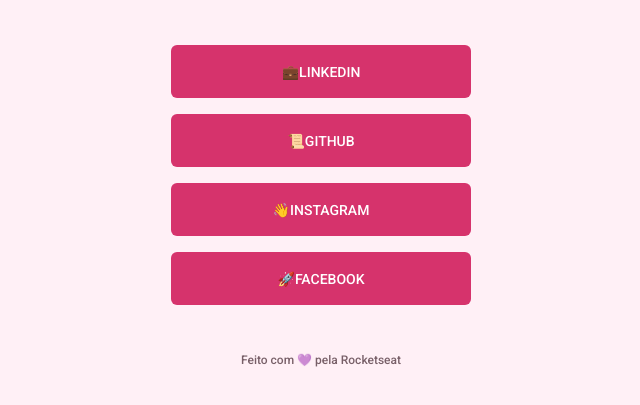
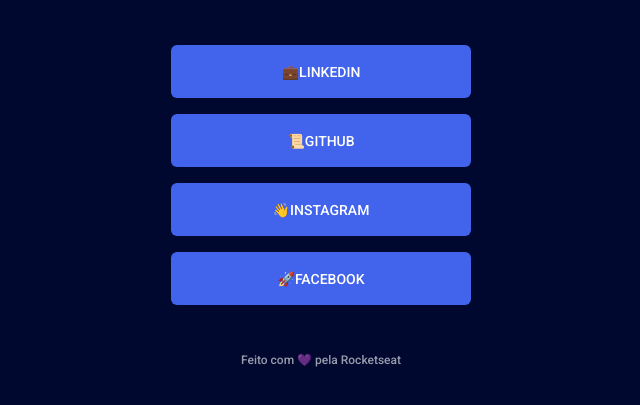
Before and after one commit to brianrecoba/maratona-explorer-2, a plain HTML site: page index.html in a window 1280 px wide. Shown: the part 261-666 px from the top of the page, without its empty margins (319-959 px from the left). Drawn offline with Linux system fonts and the light colour scheme.

Commit message:
Add files via upload

```diff
--- a/index.html
+++ b/index.html
@@ -8,20 +8,20 @@
   <meta name="viewport" content="width=device-width, initial-scale=1.0">
 
   <link href="https://fonts.googleapis.com/css2?family=Roboto+Mono&family=Roboto:wght@500;700&display=swap" rel="stylesheet">
-  <link rel="stylesheet" href="style.css">
+  <link rel="stylesheet" href="./style.css">
   <title>RocketLinks</title>
 </head>
-<body class="pink">
+<body class="dark-blue">
     <div class="container">
       <img src="https://www.github.com/brianrecoba.png" alt="Foto Brian Recoba" class="avatar">
       <h1>Brian Recoba</h1>
       <p class="username">@brianrecoba</p>
 
       <ul>
-        <li><a href="" target="_blank" >💼Linkedin</a></li>
+        <li><a href="https://www.linkedin.com/in/brian-fernandes-5580b018b/" target="_blank" >💼Linkedin</a></li>
         <li><a href="https://github.com/brianrecoba"  target="_blank">📜GitHub</a></li>
-        <li><a href="" target="_blank">👋Instagram</a></li>
-        <li><a href="" target="_blank">🚀Facebook</a></li>
+        <li><a href="https://www.instagram.com/brianrecoba/" target="_blank">👋Instagram</a></li>
+        <li><a href="https://www.facebook.com/brian.fernandes.395/" target="_blank">🚀Facebook</a></li>
       </ul>
 
       <footer>
```
